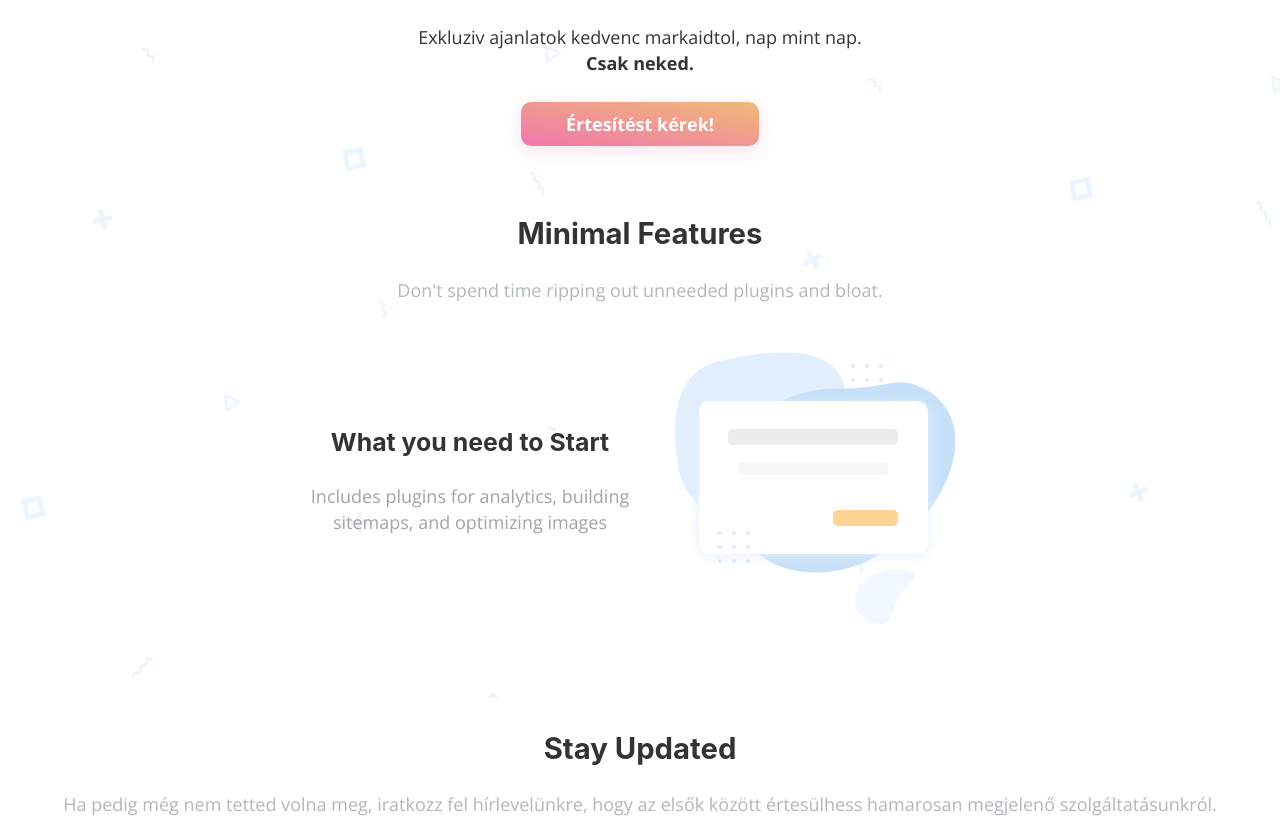
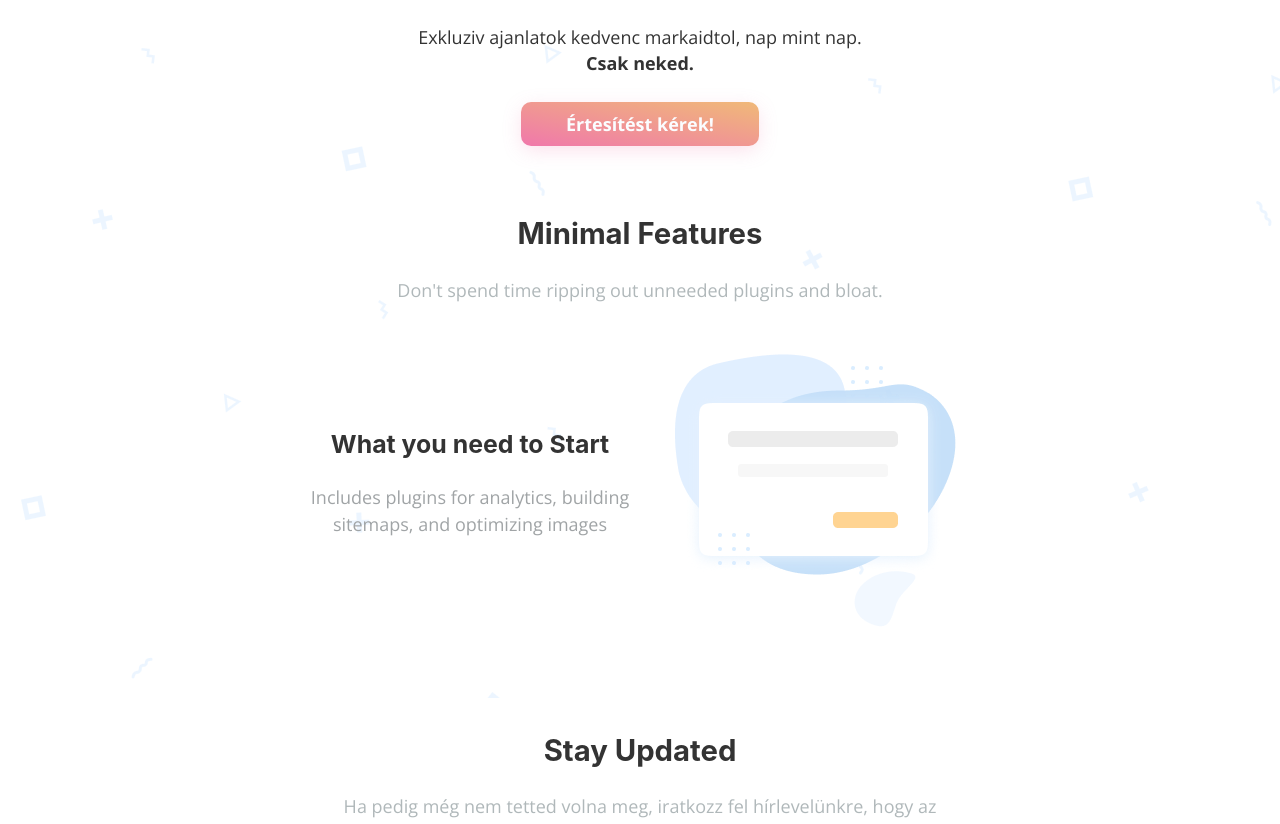
Before and after one commit to heyitsbalazs/daybyday.hu, a Gatsby site: page / in a window 1280 px wide. Shown: the part 102-926 px from the top of the page. Built offline with nearby package versions, Linux system fonts and the light colour scheme; Gatsby itself is replaced by a stand-in of ours.

Commit message:
Max width section header

```diff
--- a/src/components/section-header.js
+++ b/src/components/section-header.js
@@ -5,7 +5,9 @@ import { COLORS } from "../styles/constants"
 const SectionHeader = ({ title, description }) => (
   <>
     <h2>{title}</h2>
-    <p style={{ color: COLORS.mediumGray }}>{description}</p>
+    <p style={{ color: COLORS.mediumGray, maxWidth: 640, margin: '0 auto', marginBottom: '1.5rem', lineHeight: 1.5 }}>
+        {description}
+    </p>
   </>
 )
 
```
